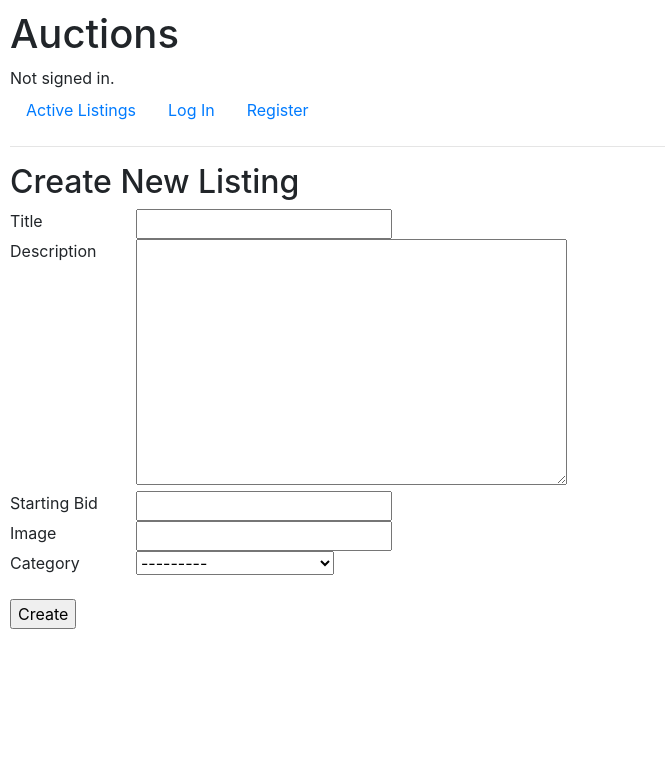
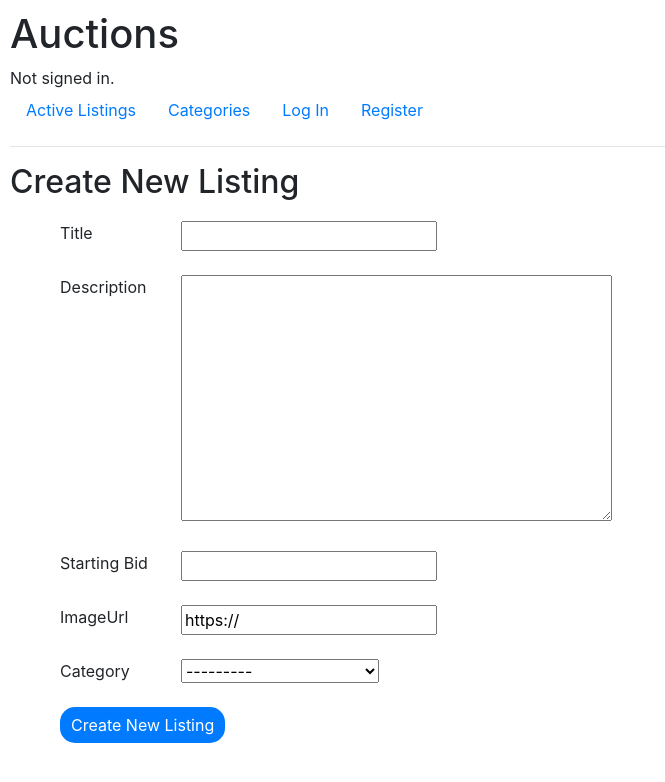
Before and after one commit to ronchuoeng/Project2, a Django app: page /newlisting in a window 1280 px wide. Shown: the top 782 px of the page, without its empty margins (0-665 px from the left). Run offline with Django 3.2, Linux system fonts and the light colour scheme; data comes from the database, SQL or seed files in the repository; both versions use the stored data as it was after the commit; some libraries are stand-ins or nearby versions.

Commit message:
all things done ver 1.0

```diff
--- a/commerce/auctions/static/auctions/styles.css
+++ b/commerce/auctions/static/auctions/styles.css
@@ -170,3 +170,23 @@ body {
     text-align: right;
     margin-bottom: 20px;
 }
+
+.container {
+    display: grid;
+    padding: 20px;
+    grid-column-gap: 20px;
+    grid-row-gap: 10px;
+    grid-template-columns: auto auto auto;
+}
+.container > a > div {
+    background-color: #3498ca;
+    border-radius: 15px;
+    color: white;
+    font-size: 20px;
+    padding: 20px;
+    text-align: center;
+}
+
+.container > a > div:hover {
+    background-color: #0654ba;
+}
--- /dev/null
+++ b/commerce/auctions/templates/auctions/category.html
@@ -0,0 +1,5 @@
+{% extends "auctions/index.html" %}
+
+{% block category %}
+    : {{ category }}
+{% endblock %}
--- a/commerce/auctions/templates/auctions/index.html
+++ b/commerce/auctions/templates/auctions/index.html
@@ -1,7 +1,7 @@
 {% extends "auctions/layout.html" %}
 
 {% block body %}
-    <h2>Active Listings</h2>
+    <h2>Active Listings {% block category %}{% endblock %}</h2>
     <!-- Div for the whole list -->
     <div>
         {% for listing in listings %}
--- a/commerce/auctions/templates/auctions/layout.html
+++ b/commerce/auctions/templates/auctions/layout.html
@@ -19,6 +19,9 @@
         <ul class="nav">
             <li class="nav-item">
                 <a class="nav-link" href="{% url 'index' %}">Active Listings</a>
+            </li>
+            <li>
+                <a class ="nav-link" href="{% url 'categories' %}">Categories</a>
             </li>
             {% if user.is_authenticated %}
                 <li class="nav-item">
--- a/commerce/auctions/templates/auctions/newlisting.html
+++ b/commerce/auctions/templates/auctions/newlisting.html
@@ -4,12 +4,13 @@
     <h2>Create New Listing</h2>
     <form action="{% url 'newlisting' %}" method="post">
         {% csrf_token %}
-    <div>
+    <div style="margin-top:20px;margin-left:50px;">
         {% for f in form %}
         <div class="divlabel">{{ f.label }} </div><div>{{ f }}</div>
+        <br>
         {% endfor %}
-        <br>
-        <input type="submit" value="Create">
+        <input style="background-color: #007bff;color:white;border-radius: 15px;border: 5px solid #007bff;"
+         type="submit" value="Create New Listing">
     </div>
     </form>
 {% endblock %}
--- a/commerce/auctions/urls.py
+++ b/commerce/auctions/urls.py
@@ -9,9 +9,11 @@ urlpatterns = [
     path("register", views.register, name="register"),
     path("newlisting", views.new_listing, name="newlisting"),
     path("watchlist", views.watchlist_view, name="watchlistview"),
+    path("category", views.categories, name="categories"),
     path("listing/<int:listing_id>",views.listing_page,name="listing"),
     path("listing/<int:listing_id>/bid", views.bidding, name="bidding"),
     path("listing/<int:listing_id>/watchlist", views.watchlist, name="watchlist"),
     path("listing/<int:listing_id>/closeauction", views.close_auction, name="close_auction"),
-    path("listing/<int:listing_id>/comment", views.comment, name="comment")
+    path("listing/<int:listing_id>/comment", views.comment, name="comment"),
+    path("category/<int:category_id>", views.category, name="category")
 ]
--- a/commerce/auctions/views.py
+++ b/commerce/auctions/views.py
@@ -74,8 +74,8 @@ class NewListingForm(forms.Form):
     title = forms.CharField(label="Title", max_length=64)
     description = forms.CharField(label="Description",max_length=1000, widget=forms.Textarea)
     s_bid = forms.DecimalField(label="Starting Bid", max_digits=8, decimal_places=2, validators=[MinValueValidator(0.05),MaxValueValidator(99999999)])
-    img = forms.URLField(label="Image")
-    category = forms.ModelChoiceField(label="Category", required=False, queryset=Category.objects.all() , widget=forms.Select())
+    img = forms.URLField(label="ImageUrl", initial="https://")
+    category = forms.ModelChoiceField(label="Category", required=False, queryset=Category.objects.all().order_by('title'), widget=forms.Select())
 
 
 def new_listing(request):
@@ -228,3 +228,21 @@ def comment(request, listing_id):
         new_comment.save()
 
         return HttpResponseRedirect(reverse("listing", args=[listing.id,]))
+
+
+def categories(request):
+    categories = Category.objects.all().order_by('title')
+
+    return render(request, "auctions/categories.html", {
+        "categories": categories
+    })
+
+
+def category(request,category_id):
+    category = Category.objects.get(pk=category_id)
+    listing = Listing.objects.filter(category=category)
+
+    return render(request, "auctions/category.html", {
+        "category": category,
+        "listings": listing
+    })
```
Also changed, not shown: commerce/auctions/templates/auctions/categories.html (added, +11 -0 lines), commerce/db.sqlite3.
